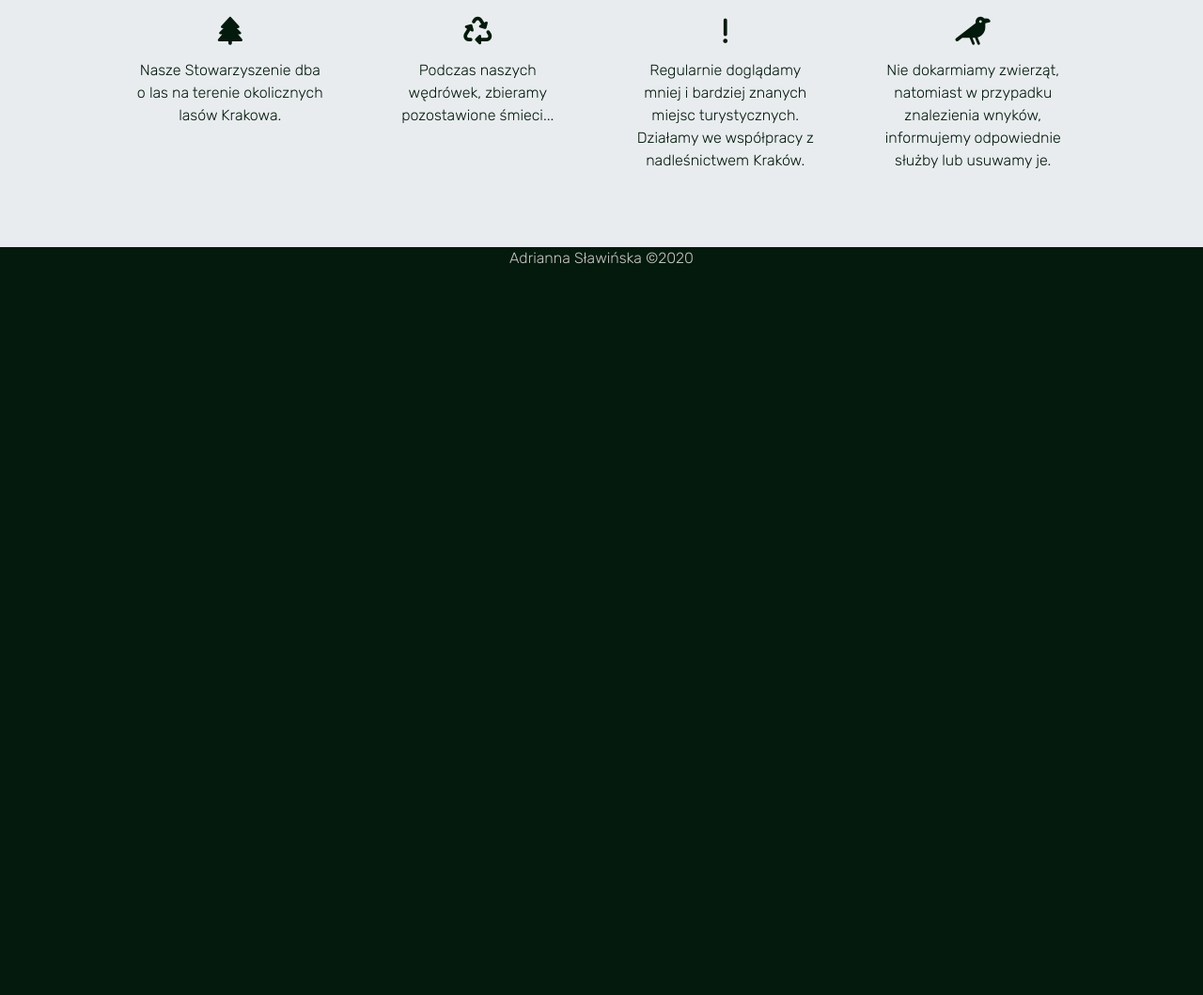
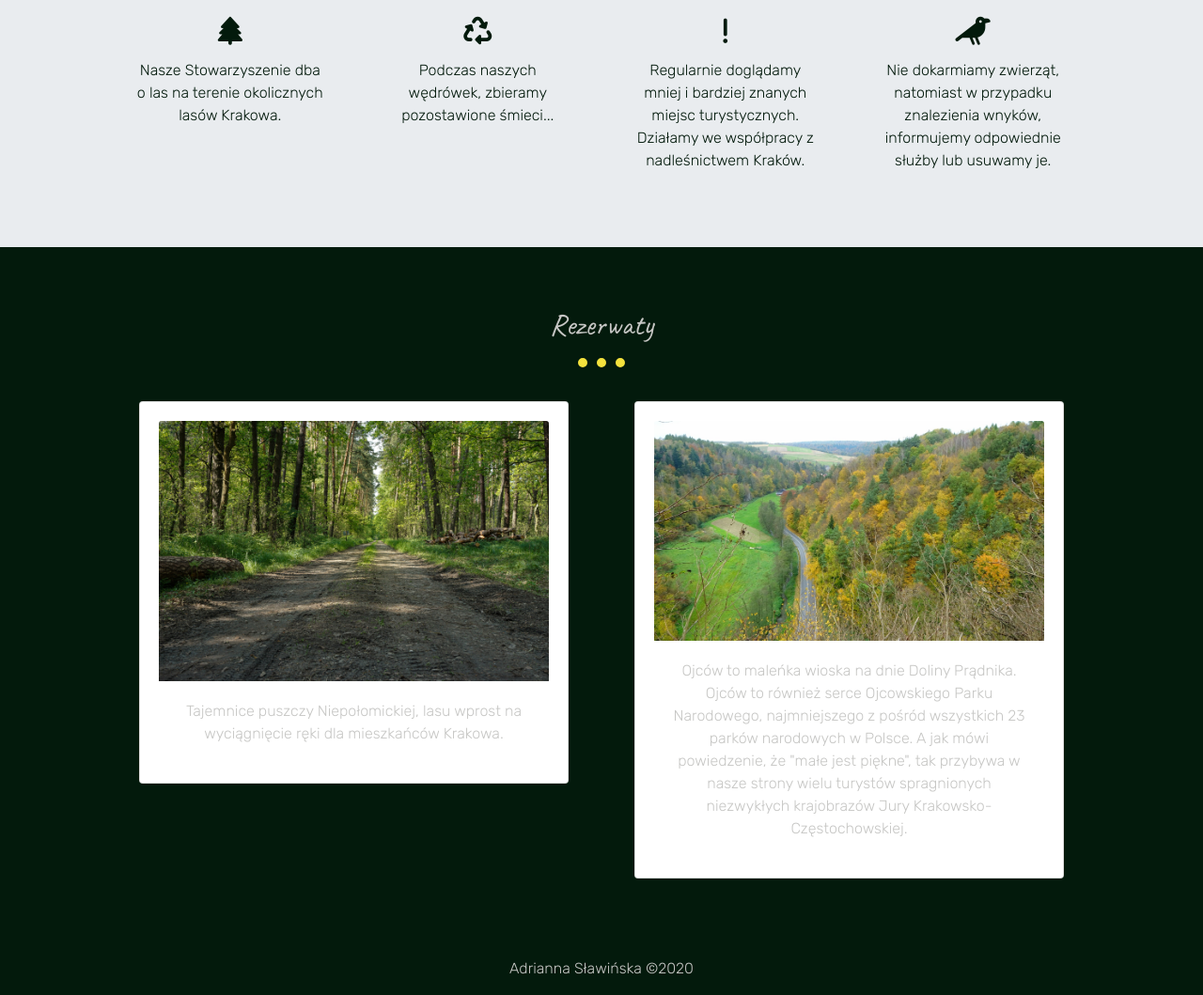
Before and after one commit to ASlawinska/Las_projekt, a plain HTML site: page index.html in a window 1280 px wide. Shown: the part 983-2042 px from the top of the page at 94% size. Before the commit the page ends 1286 px from the top, so only its background shows below. Drawn offline with nearby package versions, Linux system fonts and the light colour scheme.

Commit message:
Added reserve section

```diff
--- a/index.html
+++ b/index.html
@@ -92,12 +92,35 @@
           <p>Nie dokarmiamy zwierząt, natomiast w przypadku znalezienia wnyków, informujemy odpowiednie służby lub usuwamy je.</p>
         </div>
       </div>
-
     </div>
 
   </div>
 </section>
-<section id="reserve" class="scroll-fix"></section>
+<section id="reserve" class="scroll-fix">
+  <div class="jumbotron jumbotron-fluid">
+    <div class="wrapper">
+      <h2 class="visibility">Rezerwaty</h2>
+      <div class="underline"><hr></div>
+  <div class="row">
+    <div class="col-md-6">
+    <div class="card ">
+      <img src="img/puszcza.jpg" class="card-img-top" alt="Puszcza Niepołomicka">
+      <div class="card-body">
+        <p class="card-text">Tajemnice puszczy Niepołomickiej, lasu wprost na wyciągnięcie ręki dla mieszkańców Krakowa. </p>
+      </div>
+    </div>
+    </div>
+    <div class="col-md-6">
+    <div class="card">
+      <img src="img/ojcow.jpg" class="card-img-top" alt="...">
+      <div class="card-body">
+        <p class="card-text">Ojców to maleńka wioska na dnie Doliny Prądnika. Ojców to również serce Ojcowskiego Parku Narodowego, najmniejszego z pośród wszystkich 23 parków narodowych w Polsce. A jak mówi powiedzenie, że "małe jest piękne", tak przybywa w nasze strony wielu turystów spragnionych niezwykłych krajobrazów Jury Krakowsko-Częstochowskiej.</p>
+      </div>
+    </div>
+  </div>
+  </div>
+  </div>
+</section>
 <section id="tree" class="scroll-fix light-section"></section>
 <section id="animal" class="scroll-fix"></section>
 <section id="undergrowth" class="scroll-fix light-section"></section>
--- a/sass/mobile.sass
+++ b/sass/mobile.sass
@@ -101,3 +101,9 @@ span
         color: $yellow-color
     p
         padding: 0 15px
+#reserve
+    .jumbotron
+        background-color: $green-color
+    .card
+        padding: 20px
+        margin: 20px 20px
```
Also changed, not shown: css/mobile.css, 1 other file.
